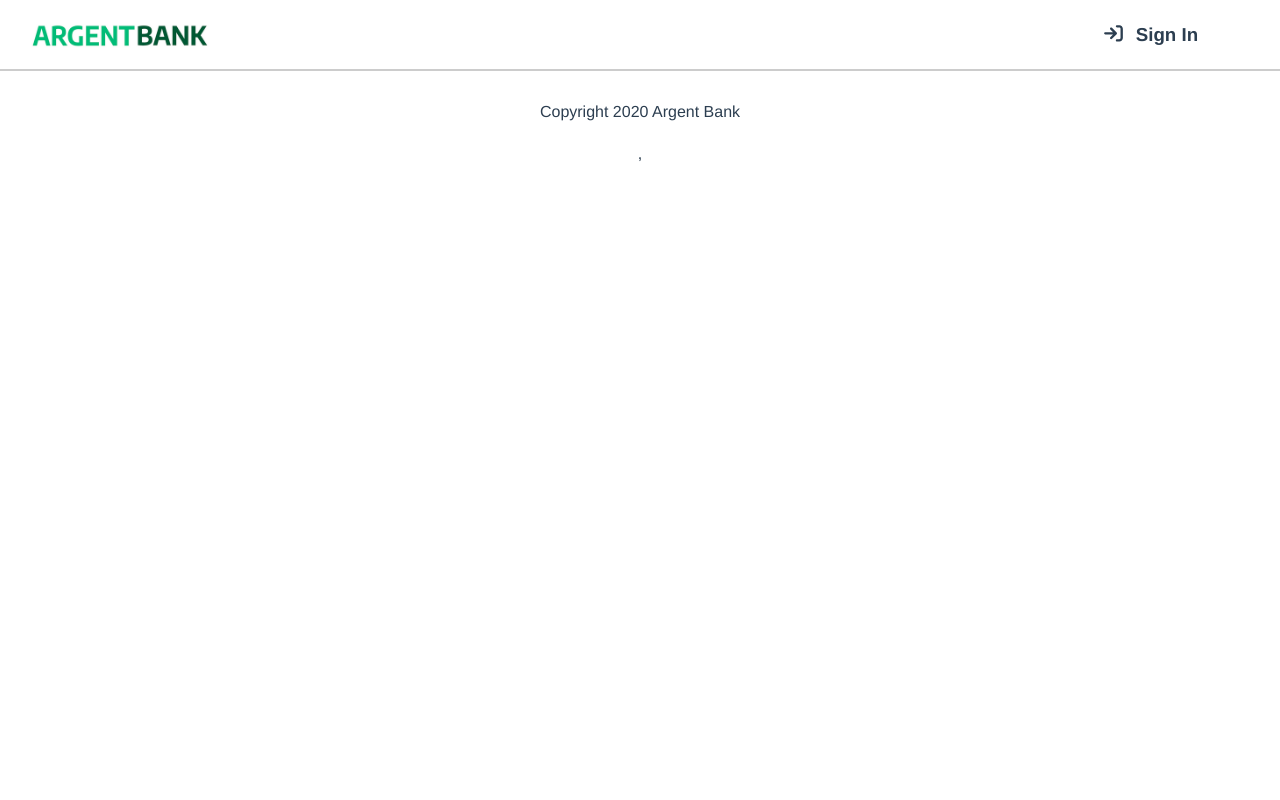
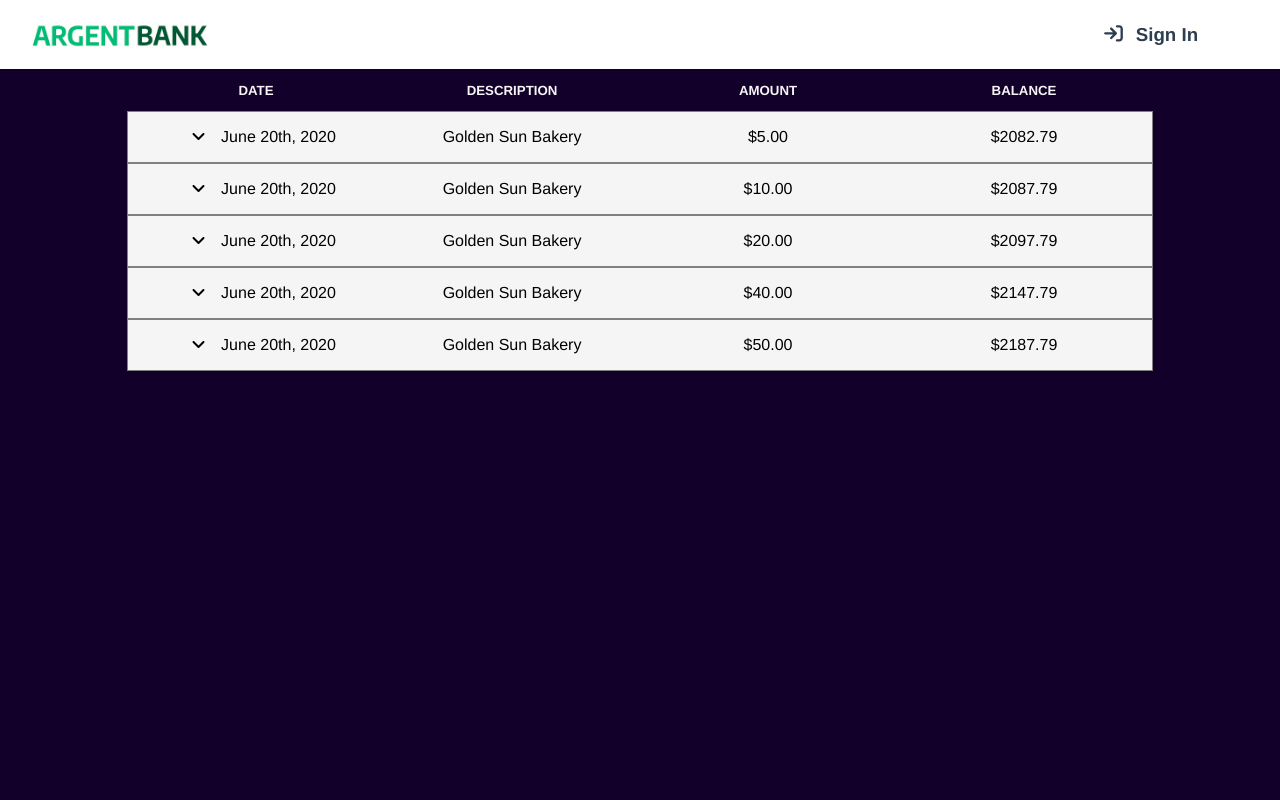
Before and after one commit to abaddon101/Project-13-Remede-Agency-Front-End, a React (Create React App) app: page /Transactions in a window 1280 px wide. Shown: the top 800 px of the page. Built offline with nearby package versions, Linux system fonts and the light colour scheme.

Commit message:
mep tableau transactions

```diff
--- a/package.json
+++ b/package.json
@@ -17,8 +17,10 @@
     "@types/react-dom": "^18.2.6",
     "@types/react-redux": "^7.1.25",
     "axios": "^1.4.0",
+    "bootstrap": "^5.3.2",
     "node-sass": "^9.0.0",
     "react": "^18.2.0",
+    "react-bootstrap": "^2.8.0",
     "react-dom": "^18.2.0",
     "react-redux": "^8.1.1",
     "react-router-dom": "^6.14.1",
@@ -52,6 +54,7 @@
     ]
   },
   "devDependencies": {
+    "@types/bootstrap": "^5.2.7",
     "@typescript-eslint/eslint-plugin": "^5.60.0",
     "@typescript-eslint/parser": "^5.60.0",
     "eslint": "^8.43.0",
--- a/src/App.tsx
+++ b/src/App.tsx
@@ -5,6 +5,7 @@ import Footer from "./componentsApp/Footer";
 import Home from "./page/Home";
 import Signin from "./page/Signin";
 import Profil from "./page/Profil";
+import Transactions from "./page/Transactions";
 import "./page/style.scss";
 
 function App() {
@@ -16,6 +17,7 @@ function App() {
           <Route path="/" element={<Home />} />
           <Route path="/signin" element={<Signin />} />
           <Route path="/profil" element={<Profil />} />
+          <Route path="/Transactions" element={<Transactions />} />
         </Routes>
         <Footer />
       </div>
--- a/src/componentProfilPage/ProfilComponent.tsx
+++ b/src/componentProfilPage/ProfilComponent.tsx
@@ -3,6 +3,7 @@ import { useSelector, useDispatch } from "react-redux";
 import { RootState, AppDispatch } from "../features/store/store";
 import { fetchUserProfile } from "../features/reducers/authLoginSlice";
 import axios from "axios";
+import { Link } from "react-router-dom";
 
 function ProfilComponent() {
   const dispatch = useDispatch<AppDispatch>() as any;
@@ -150,7 +151,9 @@ function ProfilComponent() {
             <p className="account-amount-description">Available Balance</p>
           </div>
           <div className="account-content-wrapper cta">
-            <button className="transaction-button">View transactions</button>
+            <Link to="/Transactions" className="transaction-button">
+              View transactions
+            </Link>
           </div>
         </section>
         <section className="account">
--- a/src/componentTransactionsPage/Account.tsx
+++ b/src/componentTransactionsPage/Account.tsx
@@ -1,19 +1,148 @@
-import React from "react";
-import { accountData } from "./componentTransactionsMocked";
+import React, { useState } from "react";
+import { Collapse, Button, Form } from "react-bootstrap";
+import { transactionsData } from "./MockedTransactions";
+import { FontAwesomeIcon } from "@fortawesome/react-fontawesome";
+import { faAngleDown, faAngleUp } from "@fortawesome/free-solid-svg-icons";
 
 function Account() {
-  console.log("Account");
-  return <section className="transaction">
-  {accountData.map((account, index) => (
-    <Account
-      key={index}
-    //   id={account.id}
-    //   title={account.title}
-    //   amount={account.amount}
-    //   description={account.description}
-    />
-  ))}
-</section>;
+  const [transactions, setTransactions] = useState(transactionsData);
+  const [transactionStates, setTransactionStates] = useState(
+    transactionsData.map(() => false)
+  );
+
+  const handleToggleCollapse = (transactionId: any) => {
+    // Mettez à jour l'état du Collapse pour la transaction spécifique
+    const updatedTransactionStates = [...transactionStates];
+    updatedTransactionStates[transactionId - 1] =
+      !transactionStates[transactionId - 1]; // Inversez l'état
+
+    setTransactionStates(updatedTransactionStates);
+  };
+
+  const handleSaveEdit = (transactionId: any) => {
+    // Mettez à jour l'état du Collapse pour la transaction spécifique
+    const updatedTransactionStates = [...transactionStates];
+    updatedTransactionStates[transactionId - 1] = false; // Supposons que les IDs commencent à partir de 1
+
+    setTransactionStates(updatedTransactionStates);
+  };
+
+  const handleInputChange = (transactionId: any, field: any, value: any) => {
+    // Mettez à jour uniquement la transaction spécifique
+    const updatedTransactions = transactions.map((transaction, index) => {
+      if (transaction.id === transactionId) {
+        return {
+          ...transaction,
+          [field]: value,
+        };
+      }
+      return transaction;
+    });
+
+    // Mettez à jour vos transactions ici
+    setTransactions(updatedTransactions);
+  };
+
+  const handleFormClick = (e: any) => {
+    // Empêchez la propagation de l'événement de clic depuis les champs de formulaire
+    e.stopPropagation();
+  };
+
+  return (
+    <main className="main bg-dark">
+      <div className="header">
+        <h5 className="horizontal-legend">
+          <p className="horizontal-legend-child">DATE</p>
+          <p className="horizontal-legend-child">DESCRIPTION</p>
+          <p className="horizontal-legend-child">AMOUNT</p>
+          <p className="horizontal-legend-child">BALANCE</p>
+        </h5>
+        {transactions.map((transaction) => (
+          <div key={transaction.id}>
+            <Collapse
+              className="collapse-transaction"
+              in={transactionStates[transaction.id - 1]}
+            >
+              <div onClick={() => handleToggleCollapse(transaction.id)}>
+                <div className="horizontal-section">
+                  <p className="horizontal-section-child">
+                    <FontAwesomeIcon
+                      width={45}
+                      icon={
+                        transactionStates[transaction.id - 1]
+                          ? faAngleUp
+                          : faAngleDown
+                      }
+                    />
+                    {transaction.date}
+                  </p>
+                  <p className="horizontal-section-child">
+                    {transaction.description}
+                  </p>
+                  <p className="horizontal-section-child">
+                    {transaction.amount}
+                  </p>
+                  <p className="horizontal-section-child">
+                    {transaction.balance}
+                  </p>
+                </div>
+
+                {transactionStates[transaction.id - 1] && (
+                  <div className="vertical-section" onClick={handleFormClick}>
+                    <Form.Group className="vertical-section-child">
+                      <Form.Label>Transaction Type:</Form.Label>
+                      <Form.Control
+                        type="text"
+                        value={transaction.transType}
+                        onChange={(e) =>
+                          handleInputChange(
+                            transaction.id,
+                            "transType",
+                            e.target.value
+                          )
+                        }
+                      />
+                    </Form.Group>
+                    <Form.Group className="vertical-section-child">
+                      <Form.Label>Category:</Form.Label>
+                      <Form.Control
+                        type="text"
+                        value={transaction.category}
+                        onChange={(e) =>
+                          handleInputChange(
+                            transaction.id,
+                            "category",
+                            e.target.value
+                          )
+                        }
+                      />
+                    </Form.Group>
+                    <Form.Group className="vertical-section-child">
+                      <Form.Label>Notes:</Form.Label>
+                      <Form.Control
+                        type="text"
+                        value={transaction.note}
+                        onChange={(e) =>
+                          handleInputChange(
+                            transaction.id,
+                            "note",
+                            e.target.value
+                          )
+                        }
+                      />
+                    </Form.Group>
+                    <Button onClick={() => handleSaveEdit(transaction.id)}>
+                      Enregistrer
+                    </Button>
+                  </div>
+                )}
+              </div>
+            </Collapse>
+          </div>
+        ))}
+      </div>
+    </main>
+  );
 }
 
 export default Account;
--- a/src/page/Transactions.tsx
+++ b/src/page/Transactions.tsx
@@ -1,7 +1,10 @@
 import React from "react";
+import Account from "../componentTransactionsPage/Account";
 
-function Transactions() {
-  console.log("transaction");
+
+function TransactionsPage() {
+  console.log("transaction page");
+  return <Account />;
 }
 
-export default Transactions;
+export default TransactionsPage;
--- a/src/page/style.scss
+++ b/src/page/style.scss
@@ -83,8 +83,8 @@ body {
     align-items: center;
     justify-content: space-around;
   }
-svg{}
-
+  svg {
+  }
 }
 
 .hero {
@@ -206,6 +206,50 @@ svg{}
   margin-bottom: 25px;
 }
 
+// Transaction
+.horizontal-legend {
+  display: flex;
+  flex-direction: row;
+  justify-content: space-between;
+  color: #f5f5f5;
+  width: 80%;
+  margin: 0 auto;
+  .horizontal-legend-child {
+    width: 25%;
+  }
+}
+.horizontal-section {
+  display: flex;
+  flex-direction: row;
+  justify-content: space-between;
+  .horizontal-section-child {
+    width: 25%;
+  }
+}
+
+.vertical-section {
+  display: flex;
+  flex-direction: column;
+  width: 100%;
+  align-items: start;
+}
+
+.vertical-section-child {
+  align-items: center;
+
+  margin: 10px;
+}
+
+.collapse-transaction {
+  border: 1px solid grey;
+  background-color: #f5f5f5;
+  display: flex;
+  width: 80%;
+  margin: 0 auto;
+  color: black;
+  flex-direction: column;
+}
+
 @media (min-width: 920px) {
   .hero {
     height: 400px;
@@ -282,7 +326,6 @@ svg{}
 
 .sign-in-icon {
   font-size: 5rem;
-
 }
 
 .input-remember {
```
Also changed, not shown: src/componentProfilPage/componentTransactionsMocked.tsx (+11 -0 lines), src/componentTransactionsPage/TransactionComponent.tsx (added, +23 -0 lines), src/componentTransactionsPage/MockedTransactions.tsx (renamed from src/componentTransactionsPage/componentTransactionsMocked.tsx), 1 other file (tests, documents, lock files or other folders).
